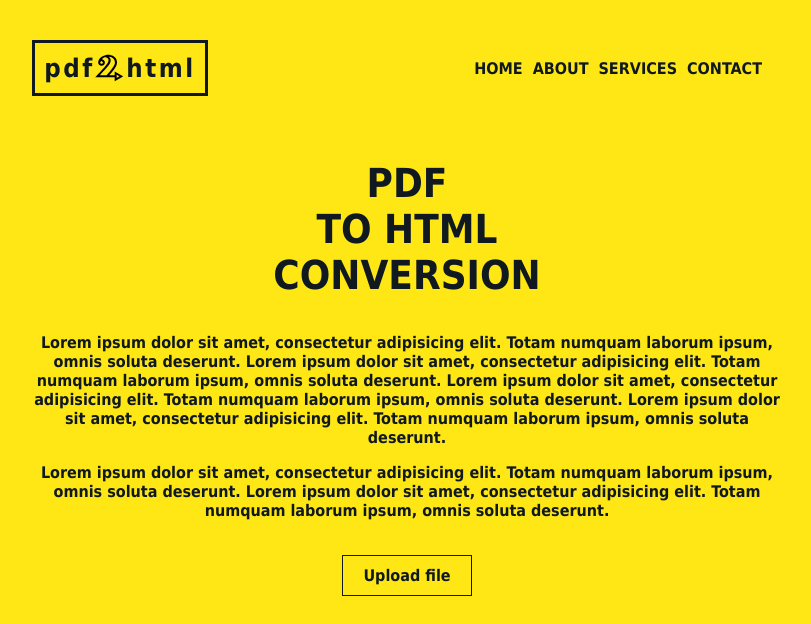
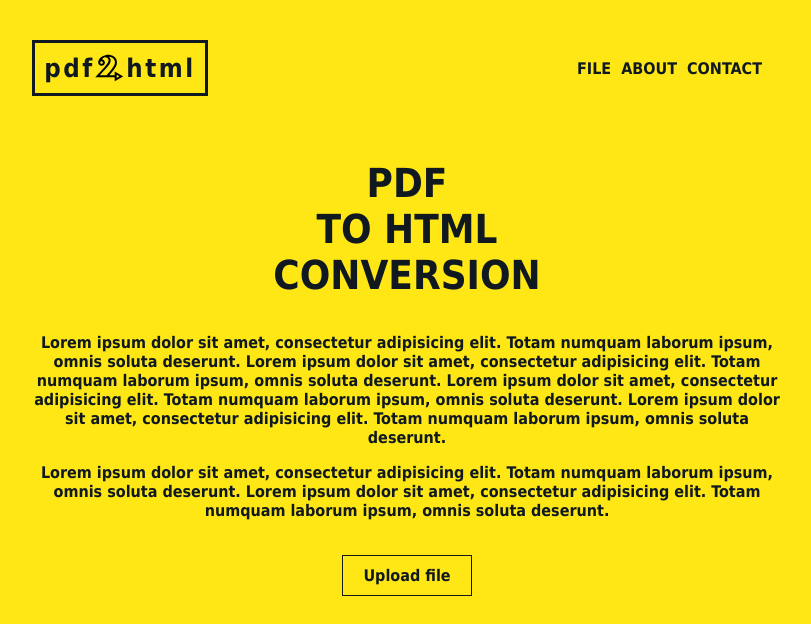
Before and after one commit to kheemchandra/pdf, a Next.js app: page / in a window 1280 px wide. Shown: the top 624 px of the page, without its empty margins (233-1044 px from the left). Built offline with nearby package versions, Linux system fonts and the light colour scheme.

Commit message:
Modify nav bar

```diff
--- a/pages/index.js
+++ b/pages/index.js
@@ -41,10 +41,9 @@ export default function HomePage() {
         pdf<Two />&#160;&#xa0;&#xa0;html
       </a>
       <nav>
-        <a href="">HOME</a>
-        <a href="">ABOUT</a>
-        <a href="">SERVICES</a>
-        <a href="">CONTACT</a>
+        <Link href="/pdfs" target="_blank">FILE</Link>
+        <Link href="">ABOUT</Link>
+        <Link href="">CONTACT</Link>
       </nav>
     </header>
     <div className="container">
```
